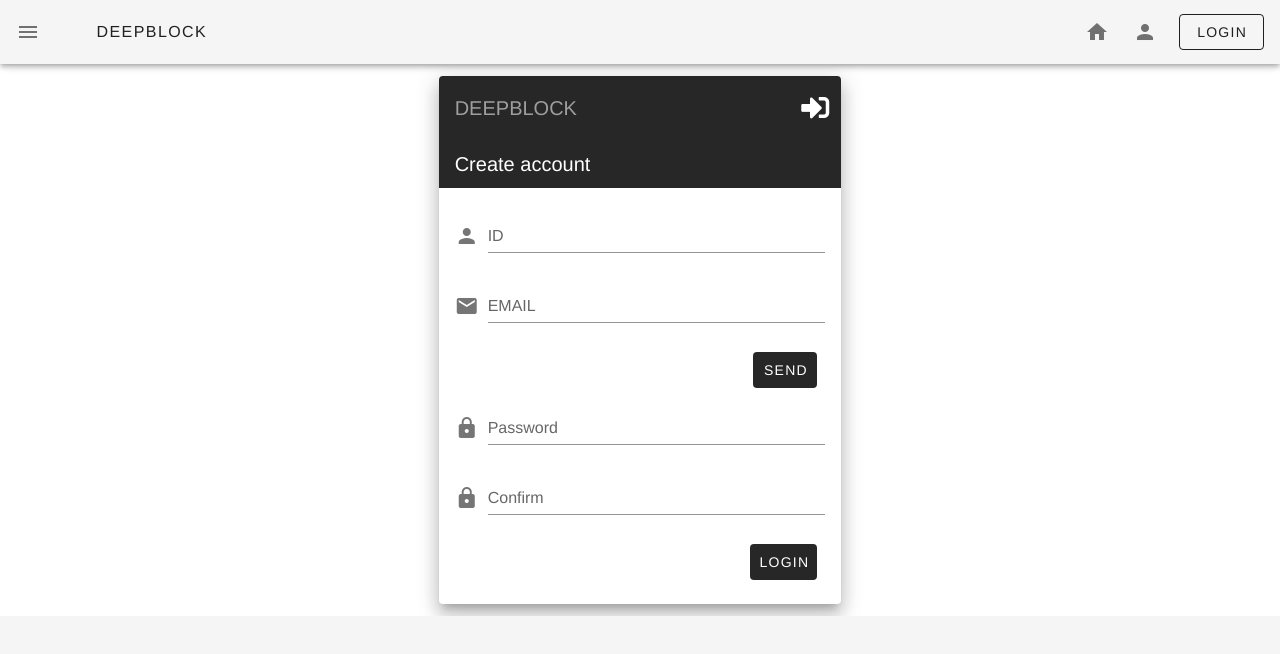
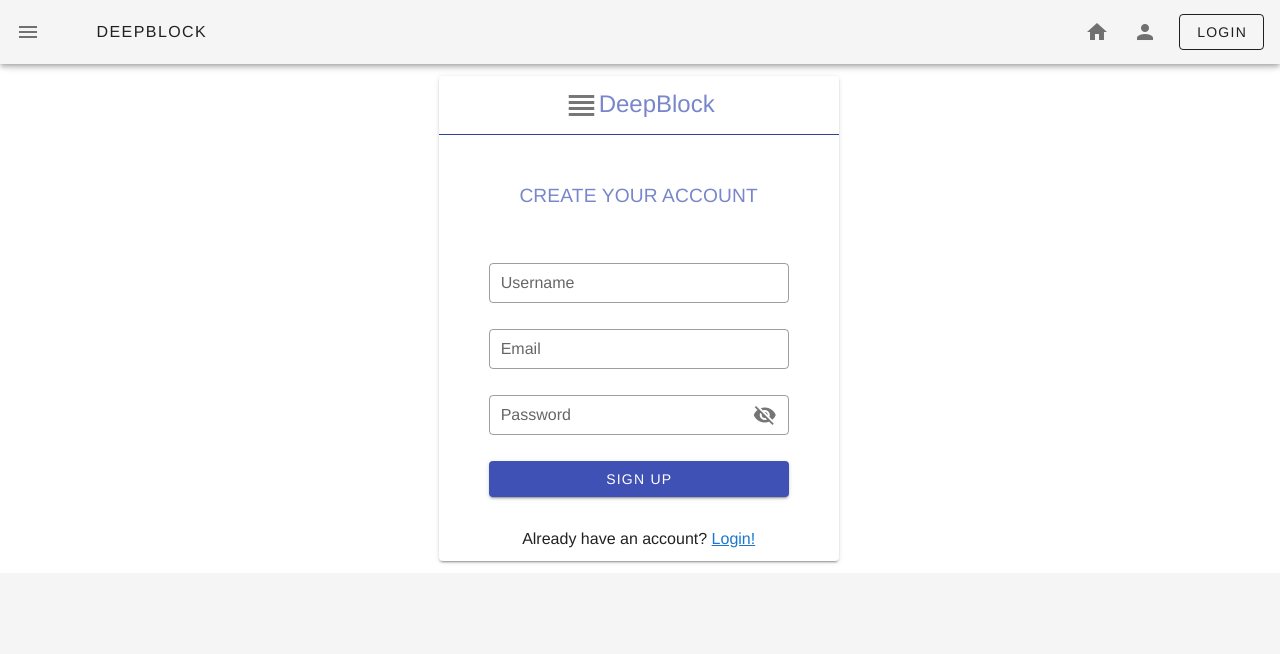
Before and after one commit to DeepBl0ck/DeepBlock, a Vue app: page /signup in a window 1280 px wide. Shown: the top 654 px of the page. Built offline with nearby package versions, Linux system fonts and the light colour scheme.

Commit message:
회원가입 폼 및 라우트 처리

```diff
--- a/src/views/SignUp.vue
+++ b/src/views/SignUp.vue
@@ -3,68 +3,51 @@
     <v-container class="fill-height" fluid>
       <v-row align="center" justify="center">
         <v-col cols="12" sm="8" md="4">
-          <v-card class="elevation-12">
-            <v-toolbar dark flat>
-              <v-toolbar-title class="text-uppercase grey--text">
-                <span class="font-weight-light">Deep</span>
-                <span>Block</span>
-              </v-toolbar-title>
-              <v-toolbar-title slot="extension" class="white--text"
-                >Create account</v-toolbar-title
-              >
-              <v-spacer />
-              <v-tooltip right>
-                <template v-slot:activator="{ on }">
-                  <v-btn icon large router="/signUp" target="_blank" v-on="on">
-                    <i class="fas fa-sign-in-alt fa-2x" href="/signUp"></i>
-                  </v-btn>
-                </template>
-                <span>Do you already have an account?</span>
-              </v-tooltip>
-            </v-toolbar>
-            <v-card-text>
-              <v-form>
-                <v-text-field
-                  label="ID"
-                  name="ID"
-                  prepend-icon="person"
-                  type="text"
-                />
+          <v-card icon max-width="400">
+            <v-list-item-title style="font-size:1.5em; color: #7986CB;">
+              <div style="padding-top: 10px; padding-bottom: 10px;">
+                <v-icon large>mdi-view-headline</v-icon>DeepBlock
+              </div>
+            </v-list-item-title>
+            <v-divider color="#3949AB"></v-divider>
 
-                <v-text-field
-                  label="EMAIL"
-                  name="Email"
-                  prepend-icon="mail"
-                  type="text"
-                />
+            <!-- <v-card-text
+              style="font-size:1.2em; color: #7986CB;padding-top: 50px;"
+              >Create your account</v-card-text
+            > -->
 
-                <v-card-actions>
-                  <v-spacer />
-                  <v-btn dark depressed>Send</v-btn>
-                </v-card-actions>
-                <!-- 버튼 클릭시 인증 메소드 실행과 동시에 인증 입력필드 띄우기 -->
+            <v-card-text
+              style="font-size:1.2em; color: #7986CB;padding-top: 50px;"
+              >CREATE YOUR ACCOUNT</v-card-text
+            >
 
-                <v-text-field
-                  id="password"
-                  label="Password"
-                  name="password"
-                  prepend-icon="lock"
-                  type="password"
-                />
-
-                <v-text-field
-                  id="confirm"
-                  label="Confirm"
-                  name="confirm"
-                  prepend-icon="lock"
-                  type="password"
-                />
-              </v-form>
-              <v-card-actions>
-                <v-spacer />
-                <v-btn dark depressed href="/home">LOGIN</v-btn>
-              </v-card-actions>
-            </v-card-text>
+            <v-form style="padding: 40px 50px 30px 50px">
+              <v-text-field
+                id="username"
+                label="Username"
+                outlined
+                dense
+              ></v-text-field>
+              <v-text-field
+                id="eamil"
+                label="Email"
+                outlined
+                dense
+              ></v-text-field>
+              <v-text-field
+                id="apassword"
+                label="Password"
+                outlined
+                dense
+                :append-icon="showPassword ? 'mdi-eye' : 'mdi-eye-off'"
+                :type="showPassword ? 'text' : 'password'"
+                @click:append="showPassword = !showPassword"
+              ></v-text-field>
+              <v-btn @click="submit" block dark color="indigo">Sign Up</v-btn>
+            </v-form>
+            <div style="padding-bottom: 10px">
+              Already have an account? <a href="/login">Login!</a>
+            </div>
           </v-card>
         </v-col>
       </v-row>
@@ -74,8 +57,17 @@
 
 <script>
 export default {
-  name: "SignUp",
+  data() {
+    return {
+      showPassword: false,
+      password: 'Password',
+    }
+  }
 };
 </script>
 
-<style scoped></style>
+<style>
+.rememberme .v-label {
+  font-size: 14px;
+}
+</style>
```
